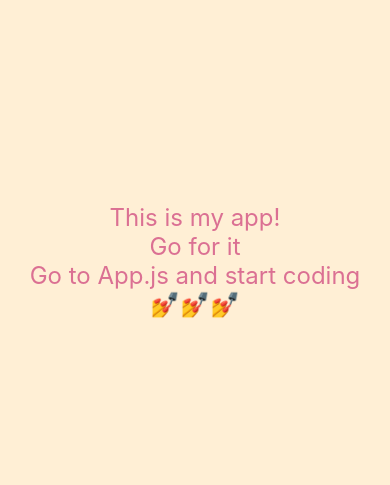
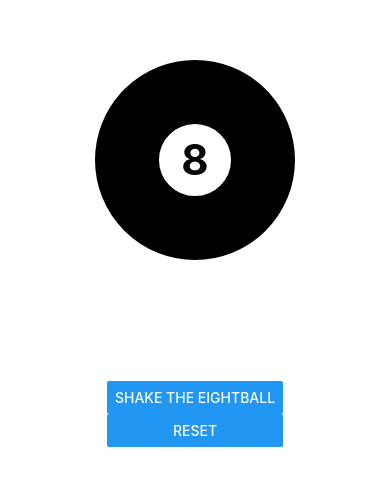
Before and after one commit to Technigo/project-react-native-app, a React Native app: screen / in a window 390 px wide. Shown: the part 161-646 px from the top of the page. Built offline with nearby package versions, Linux system fonts and the light colour scheme.

Commit message:
eightball and fading-animation done

```diff
--- a/Answers.js
+++ b/Answers.js
@@ -2,12 +2,14 @@ import React from "react";
 import styled from "styled-components/native";
 
 const answers = [
-  "Absloutely",
+  "Absolutely",
   "Absolutely not",
   "Go for it",
   "I'm not sure, ask again",
   "Definately",
   "Computer says no",
+  "Probably not",
+  "Sure!",
 ];
 
 const RandomAnswer = () => {
--- a/App.js
+++ b/App.js
@@ -1,30 +1,99 @@
-import React from "react";
+import React, { useRef, useState, useEffect } from "react";
+import { Animated, Text, View, StyleSheet, Button } from "react-native";
 import styled from "styled-components/native";
 import RandomAnswer from "./Answers";
 
 const Container = styled.View`
   flex: 1;
-  background-color: papayawhip;
+  align-items: center;
+  justify-content: center;
+`;
+
+const Eightball = styled.View`
+  width: 200;
+  height: 200;
+  border: 64px black solid;
+  border-radius: 100;
+  margin-bottom: 35px;
+`;
+
+const EightballContent = styled.View`
+  flex: 1;
   justify-content: center;
   align-items: center;
 `;
-
-const Title = styled.Text`
-  font-size: 24px;
-  color: palevioletred;
+const EightballText = styled.Text`
+  font-size: 42px;
+  font-weight: 700;
 `;
 
-const App = () => {
+const FadingText = styled.Text`
+  font-size: 28px;
+  text-align: center;
+  margin: 10px;
+`;
+
+const ButtonRow = styled.View`
+  flex-direction: column;
+  margin-vertical: 16px;
+  justify-content: space-around;
+`;
+
+const StyledButton = styled.Button`
+  margin-bottom: 16px;
+`;
+
+export default function App() {
+  // fadeAnim will be used as the value for opacity. Initial Value: 0
+  const fadeAnim = useRef(new Animated.Value(0)).current;
+
+  const fadeIn = () => {
+    // Will change fadeAnim value to 1 in 5 seconds
+    Animated.timing(fadeAnim, {
+      toValue: 1,
+      duration: 2000,
+    }).start();
+  };
+
+  const onRefresh = () => {
+    window.location.reload();
+    return false;
+  };
+
   return (
     <Container>
-      <Title>This is my app!</Title>
-      <Title>
-        <RandomAnswer />
-      </Title>
-      <Title>Go to App.js and start coding</Title>
-      <Title>💅💅💅</Title>
+      <>
+        <Eightball>
+          <EightballContent>
+            <EightballText>8</EightballText>
+          </EightballContent>
+        </Eightball>
+      </>
+      <Animated.View
+        style={[
+          styles.fadingContainer,
+          {
+            opacity: fadeAnim, // Bind opacity to animated value
+          },
+        ]}
+      >
+        <FadingText>
+          {" "}
+          <RandomAnswer />
+        </FadingText>
+      </Animated.View>
+      <ButtonRow>
+        <StyledButton title='Shake the Eightball' onPress={fadeIn} />
+        <StyledButton title='Reset' onPress={onRefresh} />
+      </ButtonRow>
     </Container>
   );
-};
+}
 
-export default App;
+const styles = StyleSheet.create({
+  fadingContainer: {
+    paddingVertical: 8,
+    paddingHorizontal: 16,
+    backgroundColor: "powderblue",
+  },
+});
--- a/package.json
+++ b/package.json
@@ -10,14 +10,16 @@
   "dependencies": {
     "braces": "^3.0.2",
     "expo": "^35.0.0",
+    "expo-sensors": "~7.0.0",
     "mem": "^6.0.1",
     "minimist": "^1.2.5",
     "react": "16.8.3",
     "react-dom": "16.8.3",
     "react-native": "https://github.com/expo/react-native/archive/sdk-35.0.0.tar.gz",
+    "react-native-motion": "^1.0.5",
+    "react-native-restart": "0.0.14",
     "react-native-web": "^0.11.7",
-    "styled-components": "^4.4.1",
-    "expo-sensors": "~7.0.0"
+    "styled-components": "^4.4.1"
   },
   "devDependencies": {
     "babel-preset-expo": "^7.1.0"
```
Also changed, not shown: ShakeEvent.js (deleted, +0 -28 lines), 1 other file (tests, documents, lock files or other folders).
